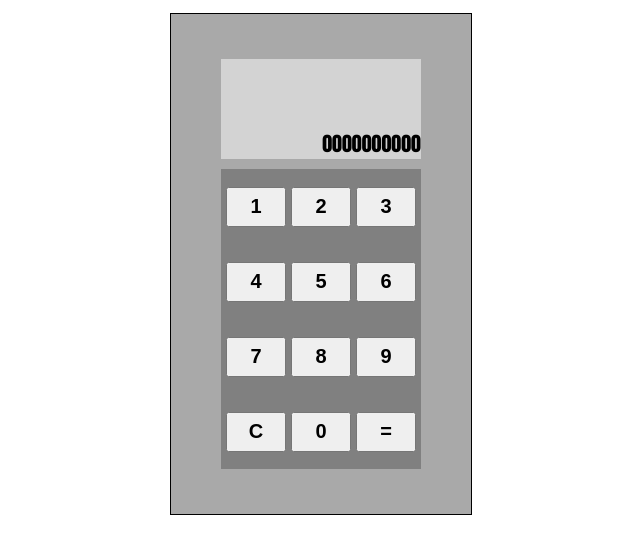
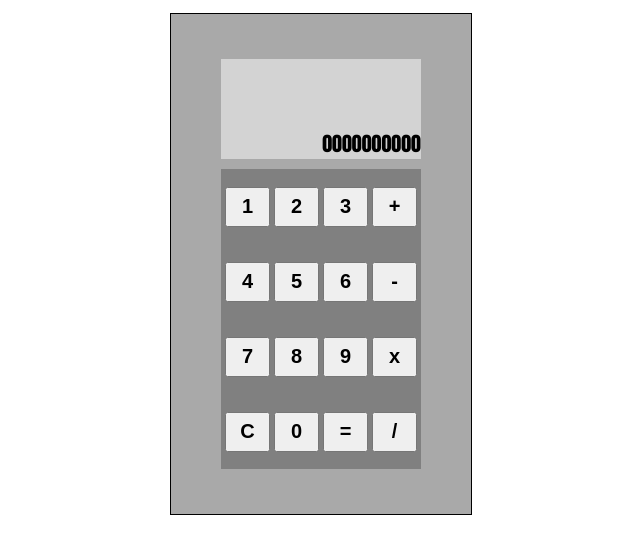
Before and after one commit to 2d11ruiz/calculator, a plain HTML site: page index.html in a window 1280 px wide. Shown: the part 84-638 px from the top of the page, without its empty margins (319-959 px from the left). Drawn offline with Linux system fonts and the light colour scheme.

Commit message:
Add operator buttons
Added the buttons that will allow the user to perform operations using
the calculator.

```diff
--- a/index.html
+++ b/index.html
@@ -19,15 +19,19 @@
                 <button>1</button>
                 <button>2</button>
                 <button>3</button>
+                <button>+</button>
                 <button>4</button>
                 <button>5</button>
                 <button>6</button>
+                <button>-</button>
                 <button>7</button>
                 <button>8</button>
                 <button>9</button>
+                <button>x</button>
                 <button>C</button>
                 <button>0</button>
                 <button>=</button>
+                <button>/</button>
             </div>
         </div>
     </body>
--- a/style.css
+++ b/style.css
@@ -45,6 +45,6 @@
 button {
     font-size: 20px;
     font-weight: 900;
-    width: 60px;
+    width: 45px;
     height: 40px;
 }
```
